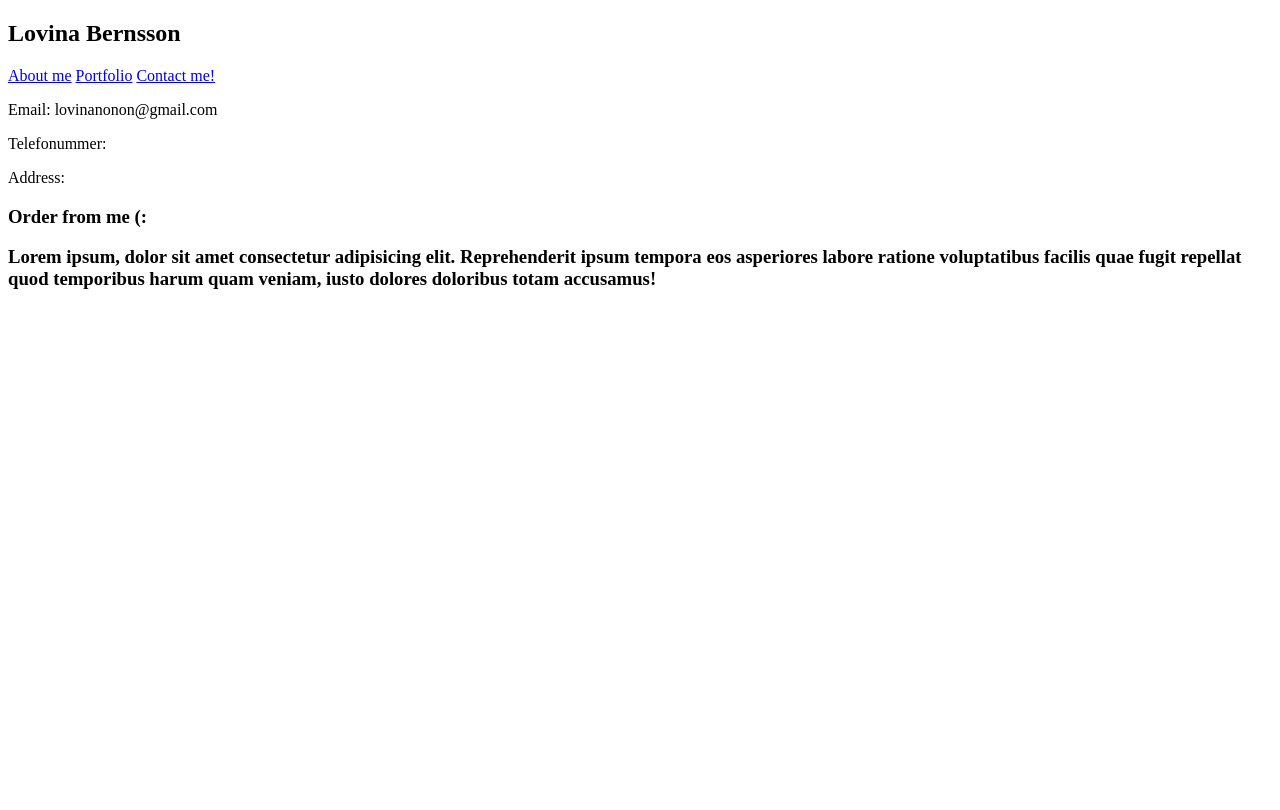
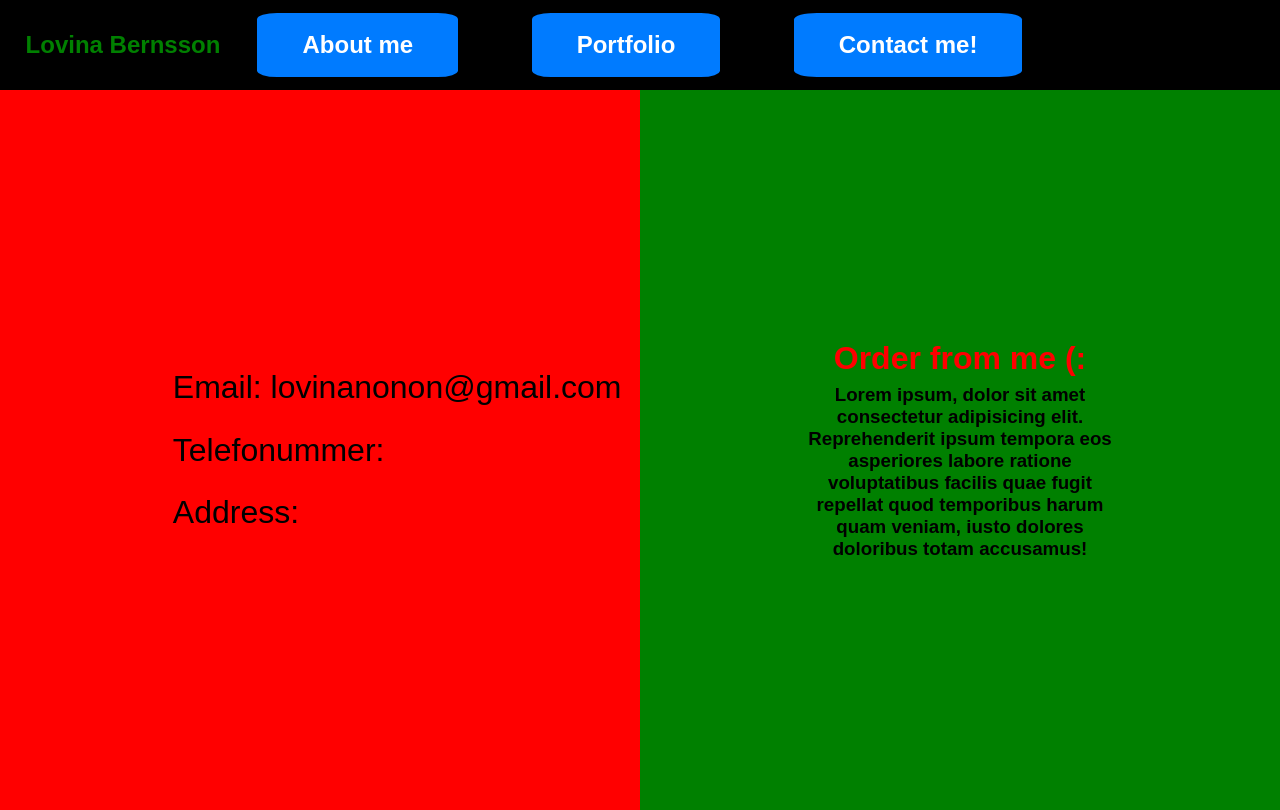
Before and after one commit to Viktor06123/Lovina-bernsson-hem, a plain HTML site: page Contact_me.html in a window 1280 px wide. Drawn offline with Linux system fonts and the light colour scheme; files that its build step writes are made by us from their sources; the site is published under a folder, as on GitHub Pages, so addresses that start at the root find nothing.

Commit message:
Update Contact_me.html

```diff
--- a/Contact_me.html
+++ b/Contact_me.html
@@ -1,7 +1,7 @@
 <!DOCTYPE html>
 <html lang="en">
 <head>
-    <link rel="stylesheet" href="/Lovina_foto_hemsida_egen/style_contact_me.css">
+    <link rel="stylesheet" href="css/style_contact_me.css">
     <meta charset="UTF-8">
     <meta name="viewport" content="width=device-width, initial-scale=1.0">
     <title>Lovina Bernsson</title>
```
